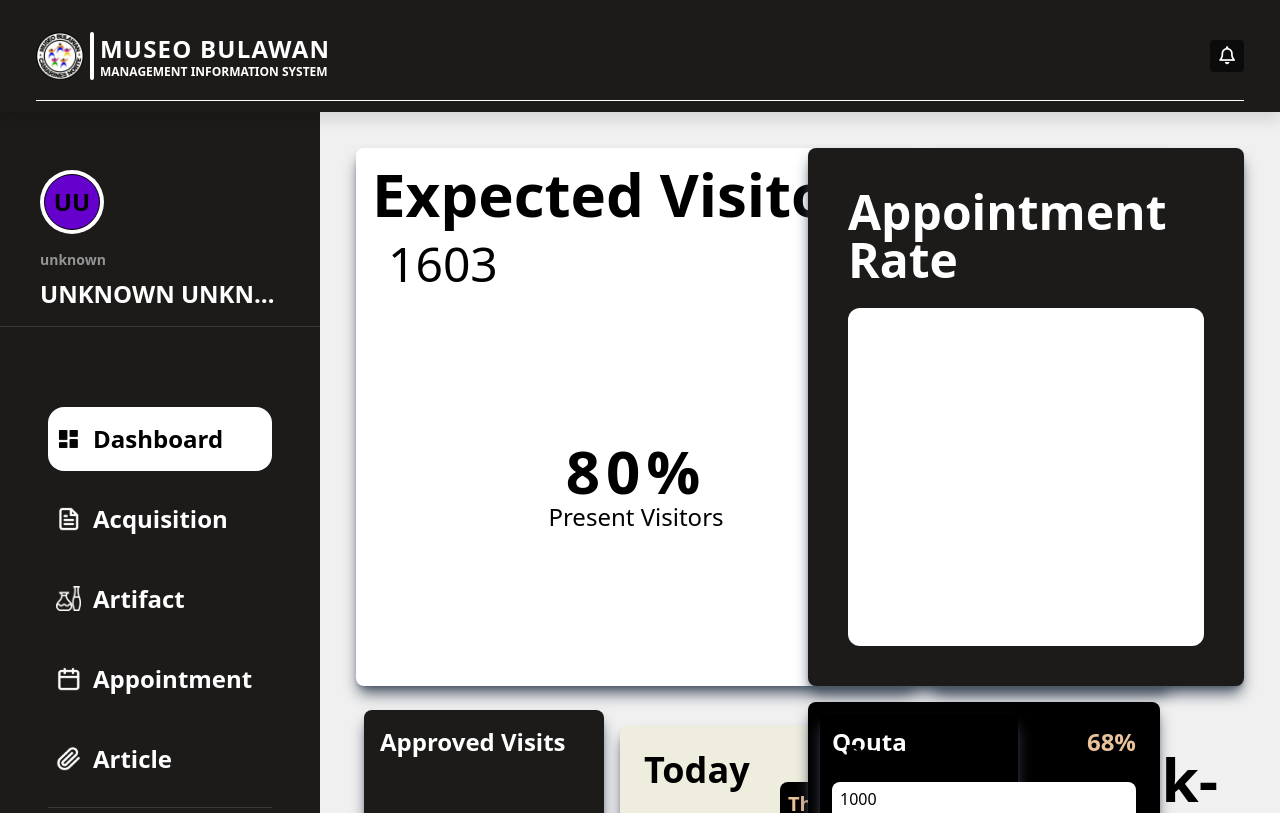
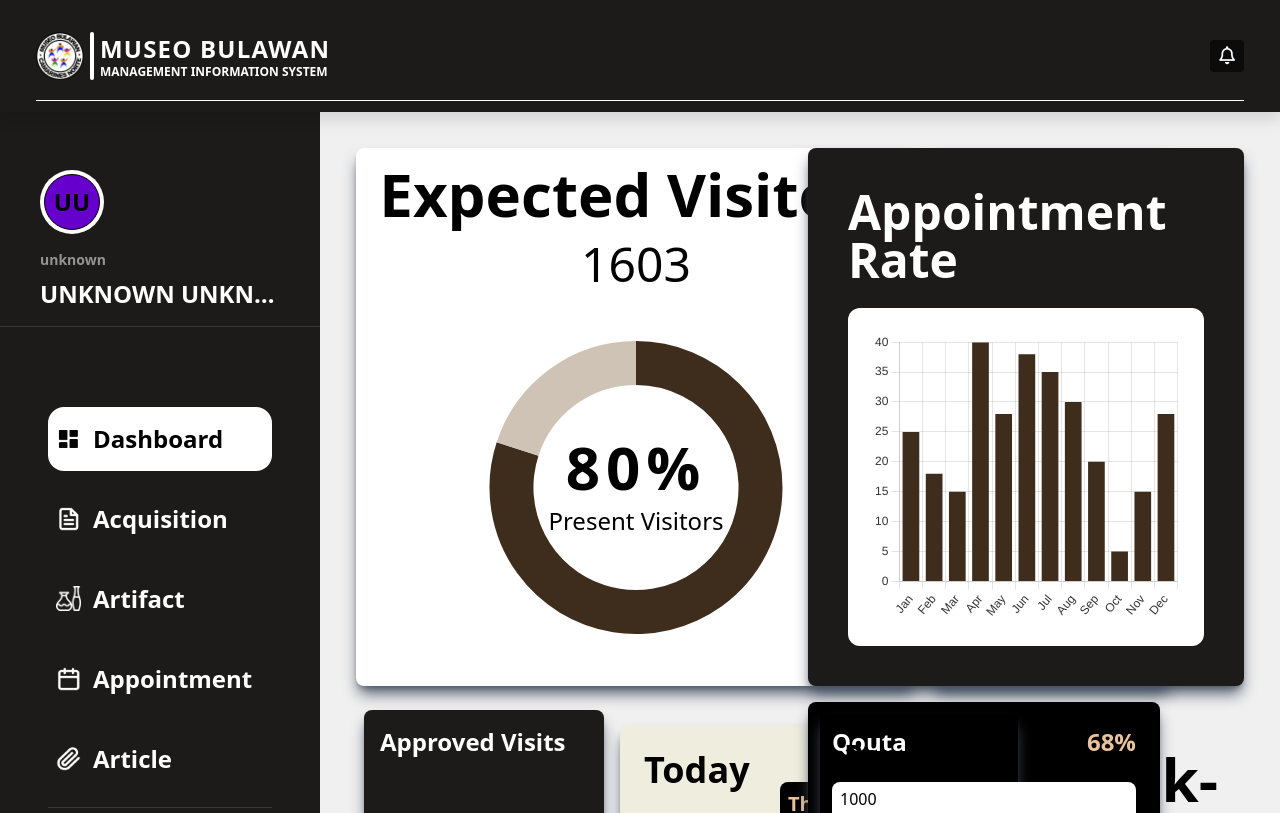
Before and after one commit to k3mosh/Museo-Bulawan-MIS, a React (Vite) app: page /admin/dashboard in a window 1280 px wide. Shown: the top 813 px of the page. Built offline with nearby package versions, Linux system fonts and the light colour scheme; sample sign-in values are in the browser's storage; a web font is replaced by a local one.

Commit message:
install js chart done dashboard

```diff
--- a/package.json
+++ b/package.json
@@ -14,6 +14,7 @@
     "@tailwindcss/vite": "^4.0.17",
     "axios": "^1.8.4",
     "bcrypt": "^5.1.1",
+    "chart.js": "^4.4.8",
     "cookie-parser": "^1.4.7",
     "cors": "^2.8.5",
     "express": "^4.21.2",
@@ -24,6 +25,7 @@
     "mysql": "^2.18.1",
     "mysql2": "^3.14.0",
     "react": "^19.0.0",
+    "react-chartjs-2": "^5.3.0",
     "react-datepicker": "^8.2.1",
     "react-dom": "^19.0.0",
     "react-router-dom": "^7.4.1",
--- a/src/pages/admin/Dashboard.jsx
+++ b/src/pages/admin/Dashboard.jsx
@@ -1,89 +1,196 @@
-import React from 'react'
-import { useState } from 'react';
-import AdminNav from '../../components/navbar/AdminNav'
+import React, { useState } from 'react';
+import AdminNav from '../../components/navbar/AdminNav';
+
+// 1) Import chart components and register needed chart.js modules:
+import {
+  Chart as ChartJS,
+  ArcElement,
+  Tooltip,
+  Legend,
+  CategoryScale,
+  LinearScale,
+  BarElement,
+  Title,
+} from 'chart.js';
+import { Doughnut, Bar } from 'react-chartjs-2';
+
+ChartJS.register(
+  ArcElement,
+  Tooltip,
+  Legend,
+  CategoryScale,
+  LinearScale,
+  BarElement,
+  Title
+);
 
 const Dashboard = () => {
+  const [search, setSearch] = useState("");
 
-  const [search, setSearch] = useState("");
+  // 2) Define data/options for the Donut Chart (Expected Visitors)
+  const donutData = {
+    labels: ['Present Visitors', 'Others'],
+    datasets: [
+      {
+        data: [80, 20],
+        backgroundColor: ['#3E2D1C', '#CFC3B5'],
+        borderWidth: 0,
+      },
+    ],
+  };
+  const donutOptions = {
+    responsive: true,
+    maintainAspectRatio: false,
+    cutout: '70%',
+    plugins: {
+      legend: {
+        display: false,
+      },
+    },
+  };
+
+  // 3) Define data/options for the Bar Chart (Appointment Rate)
+  const barData = {
+    labels: [
+      'Jan', 'Feb', 'Mar', 'Apr', 'May', 'Jun', 'Jul', 'Aug', 'Sep', 'Oct', 'Nov', 'Dec'
+    ],
+    datasets: [
+      {
+        label: 'Appointments',
+        data: [25, 18, 15, 40, 28, 38, 35, 30, 20, 5, 15, 28],
+        backgroundColor: '#3E2D1C',
+      },
+    ],
+  };
+  const barOptions = {
+    responsive: true,
+    maintainAspectRatio: false,
+    scales: {
+      y: {
+        beginAtZero: true,
+        ticks: {
+          color: '#333',
+          font: {
+            size: 12,
+          },
+        },
+      },
+      x: {
+        ticks: {
+          color: '#333',
+          font: {
+            size: 12,
+          },
+        },
+      },
+    },
+    plugins: {
+      legend: {
+        display: false,
+      },
+    },
+  };
 
   return (
     <>
       <div className='w-screen min-h-[79.8rem] h-screen bg-[#F0F0F0] select-none flex pt-[7rem]'>
+        {/* Sidebar */}
         <div className='bg-[#1C1B19] w-auto min-h-full h-full min-w-[6rem] sm:min-w-auto'>
           <AdminNav />
         </div>
 
+        {/* Main Content */}
         <div className='w-full min-h-full h-full p-7 overflow-scroll'>
 
+          {/* TOP ROW */}
           <div className='w-full flex flex-col xl:flex-row h-1/2 '>
+
+            {/* -- Expected Visitors + (present/absent boxes) -- */}
             <div className="xl:w-1/2 w-full flex gap-x-2 p-2 sm:h-full h-1/2">
-              <div className='shadow-lg shadow-gray-600  h-full min-w-[18rem] md:min-w-[25rem] xl:min-w-[35rem] rounded-lg bg-white flex flex-col p-4 gap-2 md:gap-4'>
-                <span className='text-3xl font-semibold xl:text-6xl'>Expected Visitors</span>
-                <span className='text-2xl pl-4 xl:text-5xl'>1603</span>
-                <div className='h-full w-full flex flex-col justify-center items-center'>
-                <span className='text-3xl xl:text-6xl font-bold tracking-widest '>80%</span>
-                <span className='text-xl xl:text-2xl racking-tight'>Present Visitors</span>
+              <div className="shadow-lg shadow-gray-600 h-full min-w-[16rem] sm:min-w-[20rem] md:min-w-[25rem] lg:min-w-[30rem] xl:min-w-[35rem] rounded-lg bg-white flex flex-col p-4 gap-2 sm:gap-3 md:gap-4">
+                <span className="text-xl sm:text-2xl md:text-3xl lg:text-4xl xl:text-6xl font-semibold text-center">
+                  Expected Visitors
+                </span>
+                <span className="text-lg sm:text-xl md:text-2xl lg:text-3xl xl:text-5xl text-center">
+                  1603
+                </span>
+                <div className="flex-1 flex flex-col justify-center items-center">
+                  {/* Donut Chart container */}
+                  <div className="relative w-full h-full sm:w-[80%] sm:h-[80%]">
+                    <Doughnut data={donutData} options={donutOptions} />
+                    {/* Centered Text in Donut */}
+                    <div className="absolute inset-0 flex flex-col justify-center items-center">
+                      <span className="text-xl sm:text-3xl md:text-4xl lg:text-5xl xl:text-6xl font-bold tracking-widest">
+                        80%
+                      </span>
+                      <span className="text-base sm:text-lg md:text-xl lg:text-2xl xl:text-2xl mt-2">
+                        Present Visitors
+                      </span>
+                    </div>
+                  </div>
                 </div>
               </div>
 
+              {/* Present, Absent, etc. */}
               <div className='w-full flex-col px-2 gap-y-4 flex h-full'>
-                {/* visiors, present, absent */}
                 <div className='shadow-lg shadow-gray-600 flex flex-col w-full h-full px-2 xl:px-5 py-2 xl:py-8 rounded-lg bg-black'>
                   <span className='text-xm xl:text-4xl text-white font-bold'>Present</span>
                   <div className='w-full h-full flex items-center justify-center'>
-
                     <div className='w-fit h-fit flex gap-x-2 items-end'>
                       <span className='text-xl xl:text-6xl text-white font-bold'>1520</span>
-
-                    <span className='text-[#D5FFCB] text-xs xl:text-2xl'>3.2% <i class="fa-solid fa-arrow-up"></i></span>
+                      <span className='text-[#D5FFCB] text-xs xl:text-2xl'>3.2% <i className="fa-solid fa-arrow-up"></i></span>
                     </div>
                   </div>
                   <span className='text-sm xl:text-2xl text-[#EAC39C]'>Compared to last month (1486)</span>
                 </div>
 
                 <div className='shadow-lg shadow-gray-600 flex flex-col w-full h-full px-2 xl:px-5 py-2 xl:py-8 rounded-lg bg-black'>
-                  <span className='text-xm xl:text-4xl text-white font-bold'>Present</span>
+                  <span className='text-xm xl:text-4xl text-white font-bold'>Absent</span>
                   <div className='w-full h-full flex items-center justify-center'>
-
                     <div className='w-fit h-fit flex gap-x-2 items-end'>
-                    <span className='text-xl xl:text-6xl text-white font-bold'>1520</span>
-
-                    <span className='text-[#D5FFCB] text-xs xl:text-2xl'>3.2% <i class="fa-solid fa-arrow-up"></i></span>
+                      <span className='text-xl xl:text-6xl text-white font-bold'>83</span>
+                      <span className='text-[#D5FFCB] text-xs xl:text-2xl'>1.5% <i className="fa-solid fa-arrow-down"></i></span>
                     </div>
                   </div>
-                  <span className='text-sm xl:text-2xl text-[#EAC39C]'>Compared to last month (1486)</span>
+                  <span className='text-sm xl:text-2xl text-[#EAC39C]'>Compared to last month (95)</span>
                 </div>
               </div>
             </div>
+
+            {/* -- Appointment Rate -- */}
             <div className="xl:w-1/2 w-full p-2 sm:h-full h-1/2">
-              {/* appointment rate */}
               <div className='shadow-lg shadow-gray-600  w-full h-full rounded-lg bg-[#1C1B19] flex flex-col p-5 gap-3 md:gap-6 md:p-10'>
                 <span className='text-3xl font-bold text-white md:text-5xl'>Appointment Rate</span>
-                <div className='bg-white h-full w-full rounded-xl'>
-
+                <div className='bg-white h-full w-full rounded-xl p-3 md:p-6'>
+                  {/* Bar chart here */}
+                  <div className='w-full h-full'>
+                    <Bar data={barData} options={barOptions} />
                   </div>
                 </div>
               </div>
             </div>
+          </div>
+
+          {/* BOTTOM ROW (unchanged content) */}
           <div className='w-full flex flex-col xl:flex-row h-1/2 '>
-
             <div className="xl:w-1/2 w-ful gap-x-2 flex p-2 sm:h-full h-1/2">
-             {/* present, approved visits, qouta */}
               <div className='w-full flex  h-full'>
+                {/* Approved Visits boxes */}
                 <div className='min-w-[8rem] lg:min-w-[16rem] flex flex-col p-2 gap-y-2 h-full'>
-                  <div className='shadow-lg shadow-gray-600 flex flex-col h-1/2 w-full rounded-lg bg-[#1C1B19] p-2 xl:p-4'>
-                    <span className='text-white font-bold text-[8px] xl:text-2xl '>Approved Visits</span>
-                    <div className='w-full h-full flex items-center justify-center'>
-                      <span className='font-bold text-white text-3xl xl:text-8xl'>593</span>
-                    </div>
-                  </div>
                   <div className='shadow-lg shadow-gray-600 flex flex-col h-1/2 w-full rounded-lg bg-[#1C1B19] p-2 xl:p-4'>
                     <span className='text-white font-bold text-[8px] xl:text-2xl'>Approved Visits</span>
                     <div className='w-full h-full flex items-center justify-center'>
                       <span className='font-bold text-white text-3xl xl:text-8xl'>593</span>
                     </div>
                   </div>
+                  <div className='shadow-lg shadow-gray-600 flex flex-col h-1/2 w-full rounded-lg bg-[#1C1B19] p-2 xl:p-4'>
+                    <span className='text-white font-bold text-[8px] xl:text-2xl'>Pending Visits</span>
+                    <div className='w-full h-full flex items-center justify-center'>
+                      <span className='font-bold text-white text-3xl xl:text-8xl'>42</span>
                     </div>
+                  </div>
+                </div>
+                {/* Quota boxes */}
                 <div className='w-full flex flex-col p-2 gap-y-2 h-full'>
                   <div className='h-1/2 pt-4 pr-4 w-full'>
                     <div className='shadow-lg shadow-gray-600 flex p-2 xl:p-4 w-full h-full rounded-lg bg-[#EFEEDE]'>
@@ -101,7 +208,6 @@ const Dashboard = () => {
                           </div>
                         </div>
                       </div>
-
                     </div>
                   </div>
                   <div className='h-1/2 pt-4 pr-4 w-full '>
@@ -120,31 +226,24 @@ const Dashboard = () => {
                           </div>
                         </div>
                       </div>
-
+                    </div>
+                  </div>
                 </div>
               </div>
 
-                </div>
-              </div>
-
-              <div className='min-w-[12rem]  md:min-w-[20rem] lg:min-w-[23rem] px-2 h-full'>
+              {/* Quota animation */}
+              <div className='min-w-[12rem] md:min-w-[20rem] lg:min-w-[23rem] px-2 h-full'>
                 <div className='w-full h-full rounded-lg bg-black shadow-lg shadow-gray-600 flex flex-col gap-y-6 p-6'>
                   <div className='w-full flex justify-between h-auto'>
                     <span className='text-white text-xl sm:text-2xl font-semibold'>Qouta</span>
                     <span className='text-[#EAC39C] text-xl sm:text-2xl font-semibold'>68%</span>
                   </div>
                   <div className="relative w-full h-full bg-white rounded-lg flex flex-col justify-start items-start overflow-hidden">
-                            {/* “1000” label at the top */}
                     <div className="w-full h-[32%] p-2 z-10">
                       <span>1000</span>
                     </div>
-
-                            {/* Animated wave container */}
                     <div className="relative w-full h-[68%] text-white flex items-center justify-center z-10 font-bold text-3xl">
-                              {/* The number floats above the wave */}
                       <span className="absolute">680</span>
-
-                              {/* SVG “wave” takes the entire bottom area */}
                       <svg
                         className="absolute top-0 left-0 w-full h-full"
                         viewBox="0 0 500 150"
@@ -154,7 +253,6 @@ const Dashboard = () => {
                           fill="#0066FF"
                           d="M0,30 C150,0 350,60 500,30 L500,150 L0,150 Z"
                         >
-                                  {/* Animate the wave path back and forth */}
                           <animate
                             attributeName="d"
                             dur="4s"
@@ -172,12 +270,14 @@ const Dashboard = () => {
                 </div>
               </div>
             </div>
+
+            {/* Bottom-right elements (Pending Queries, Walk-Ins, etc.) */}
             <div className="xl:w-1/2 w-full gap-x-6 flex p-5 sm:h-full h-1/2">
               <div className='w-1/2 h-full'>
                 <div className='w-full shadow-lg shadow-gray-600 p-4 flex-col flex h-full '>
                   <div className='w-full px-2 flex justify-between items-center py-2 h-auto border-b-2'>
                     <span className='text-lg sm:text-3xl font-semibold'>Pending Queries</span>
-                    <i class="fa-solid fa-arrow-down text-sm sm:text-4xl cursor-pointer"></i>
+                    <i className="fa-solid fa-arrow-down text-sm sm:text-4xl cursor-pointer"></i>
                   </div>
                 </div>
               </div>
@@ -185,24 +285,23 @@ const Dashboard = () => {
               <div className='w-1/2 flex flex-col justify-around h-full p-2'>
                 <span className='text-2xl sm:text-6xl font-semibold'>Walk-Ins</span>
                 <div className='w-full h-fit gap-y-4 flex flex-col'>
-              <button className='cursor-pointer shadow-lg shadow-gray-600  w-full flex items-center justify-between px-5 sm:px-10  border-3 rounded-lg h-[4rem] sm:h-[8rem]'>
+                  <button className='cursor-pointer shadow-lg shadow-gray-600 w-full flex items-center justify-between px-5 sm:px-10 border-3 rounded-lg h-[4rem] sm:h-[8rem]'>
                     <span className='sm:text-4xl text-2xl font-semibold'>Appointment</span>
-                <i class="fa-regular fa-square-plus text-2xl sm:text-5xl"></i>
+                    <i className="fa-regular fa-square-plus text-2xl sm:text-5xl"></i>
                   </button>
-              <button className='cursor-pointer shadow-lg shadow-gray-600  w-full flex items-center justify-between px-5 sm:px-10 border-3 rounded-lg h-[4rem] sm:h-[8rem]'>
+                  <button className='cursor-pointer shadow-lg shadow-gray-600 w-full flex items-center justify-between px-5 sm:px-10 border-3 rounded-lg h-[4rem] sm:h-[8rem]'>
                     <span className='sm:text-4xl text-2xl font-semibold'>Donation</span>
-                <i class="fa-regular fa-square-plus text-2xl sm:text-5xl"></i>
+                    <i className="fa-regular fa-square-plus text-2xl sm:text-5xl"></i>
                   </button>
                 </div>
-
+              </div>
             </div>
 
           </div>
         </div>
       </div>
-      </div>
     </>
-  )
-}
+  );
+};
 
-export default Dashboard
+export default Dashboard;
```
Also changed, not shown: 1 other file (tests, documents, lock files or other folders). Lines whose indentation alone changed are shown as unchanged.
